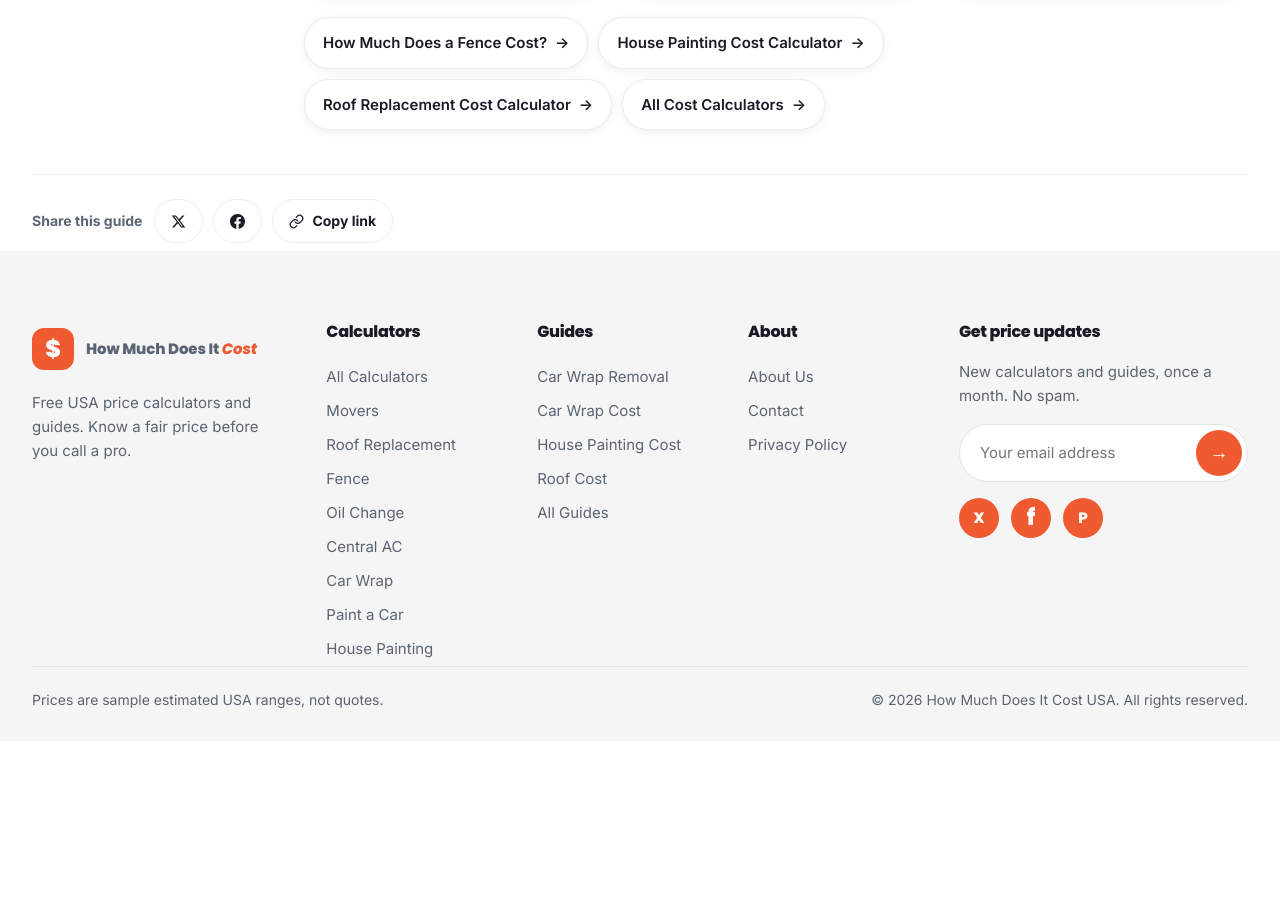
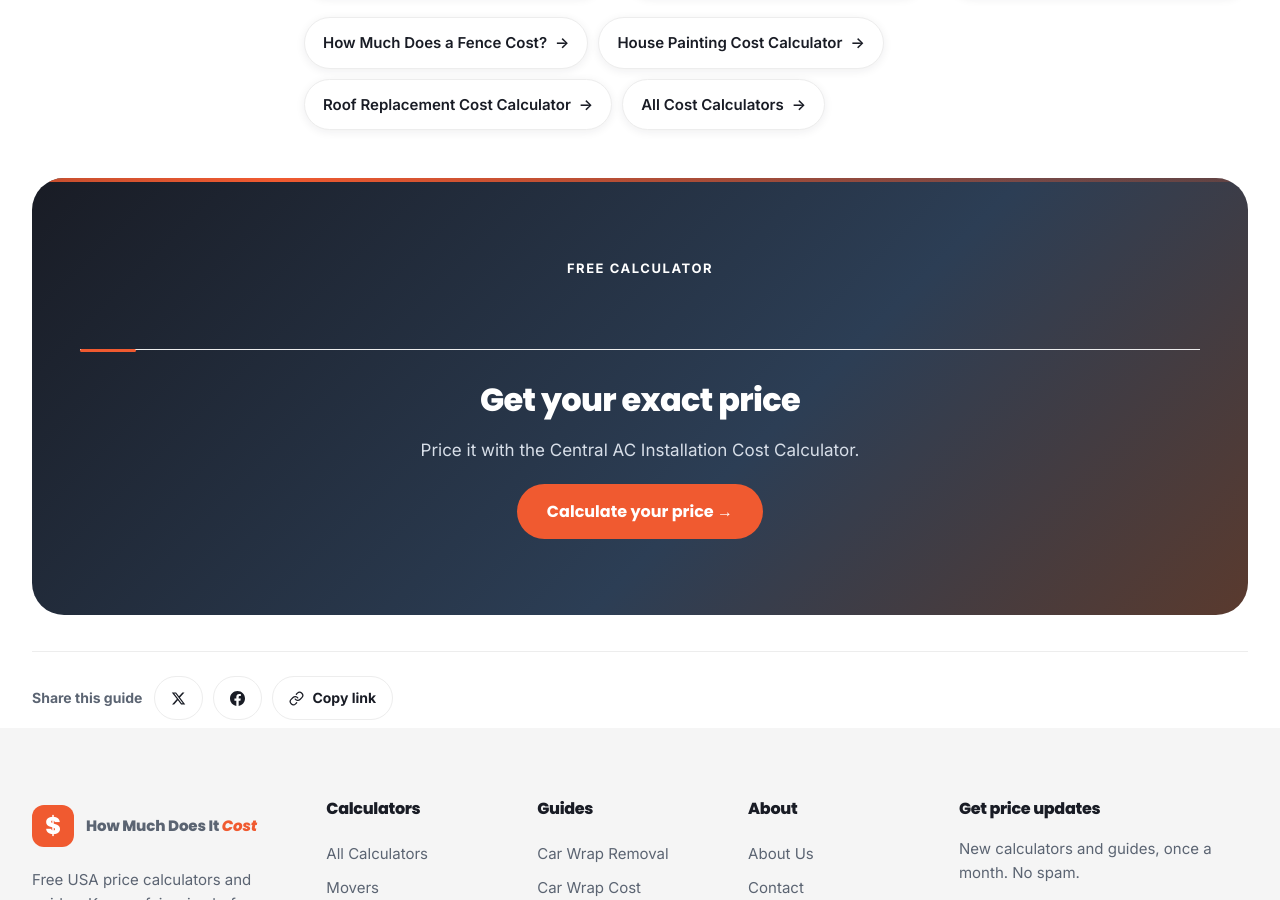
Before and after one commit to zaidmeo09-dhangal/howmuchdoesitcostusa, a Jekyll site: the page built from _posts/2026-11-14-how-much-does-it-cost-to-install-central-air.md, in a window 1280 px wide and 900 px high, scrolled down 16114 px. Built offline with Jekyll 4.4.1, drawn with Linux system fonts in a browser that asks for light colours; before the commit the page ends 16855 px from its top, so only the background shows below that.

Commit message:
Initial deploy: add _layouts/post.html

```diff
--- a/_layouts/post.html
+++ b/_layouts/post.html
@@ -37,6 +37,14 @@ layout: default
       {{ content }}
     </div>
   </div>
+  <div class="cta-banner" style="margin-top: 40px;">
+    <div class="eyebrow">Free calculator</div>
+    <h2>Get your exact price</h2>
+    <p>Price it with the {{ page.calculator_name | default: page.title }}.</p>
+    <div class="btn-row">
+      <a class="btn btn-orange" href="{{ page.calculator_url | default: '/tools/' | relative_url }}">Calculate your price &rarr;</a>
+    </div>
+  </div>
   <div class="share-row share-row-bottom">
     <span class="share-label">Share this guide</span>
     <a class="share-btn" href="https://x.com/intent/tweet?url={{ page.url | absolute_url | url_encode }}&amp;text={{ page.title | url_encode }}" target="_blank" rel="noopener" aria-label="Share on X"><svg aria-hidden="true" width="15" height="15" viewBox="0 0 24 24" fill="currentColor"><path d="M18.244 2.25h3.308l-7.227 8.26 8.502 11.24H16.17l-5.214-6.817L4.99 21.75H1.68l7.73-8.835L1.254 2.25H8.08l4.713 6.231 5.451-6.231zm-1.161 17.52h1.833L7.084 4.126H5.117l11.966 15.644z"/></svg></a>
```
